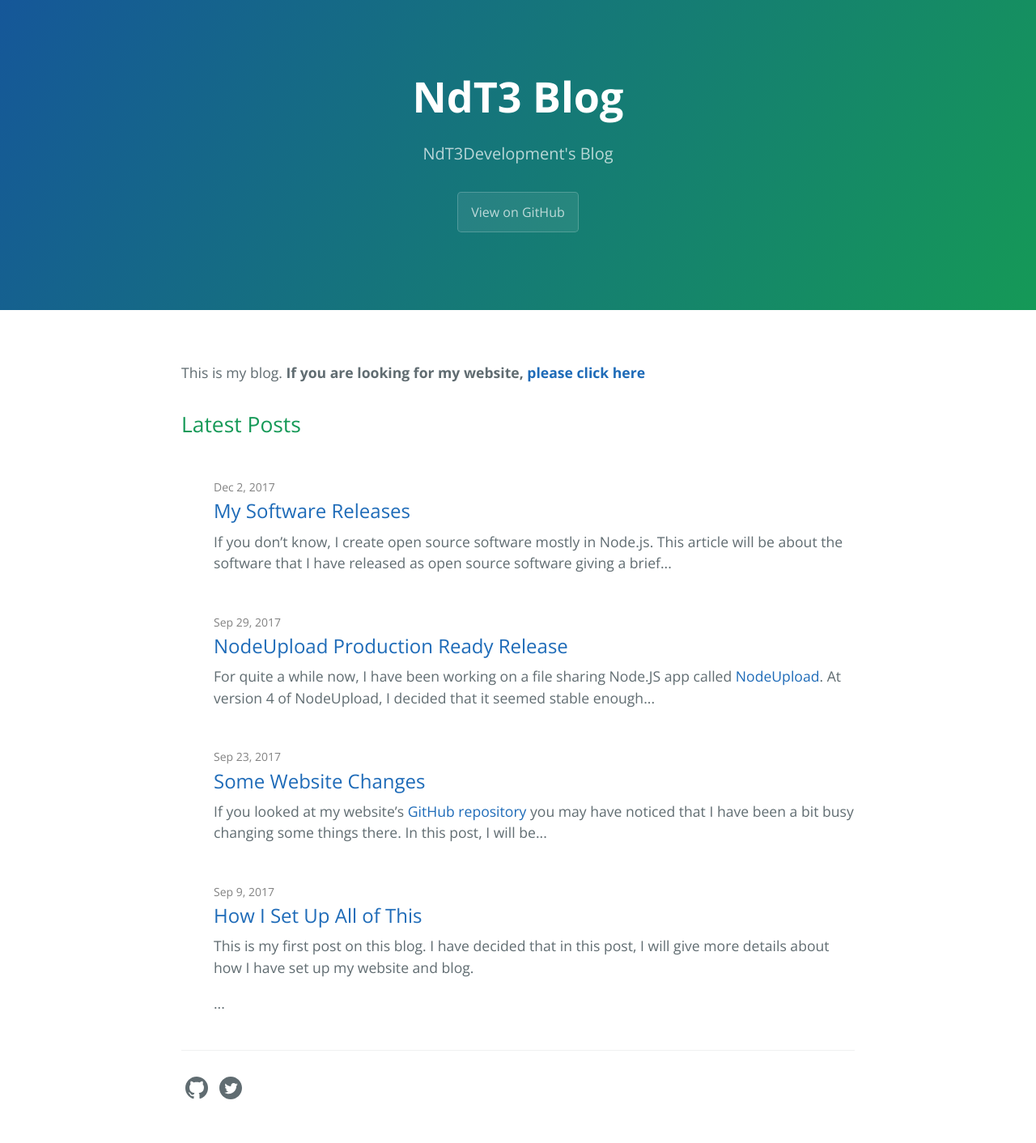
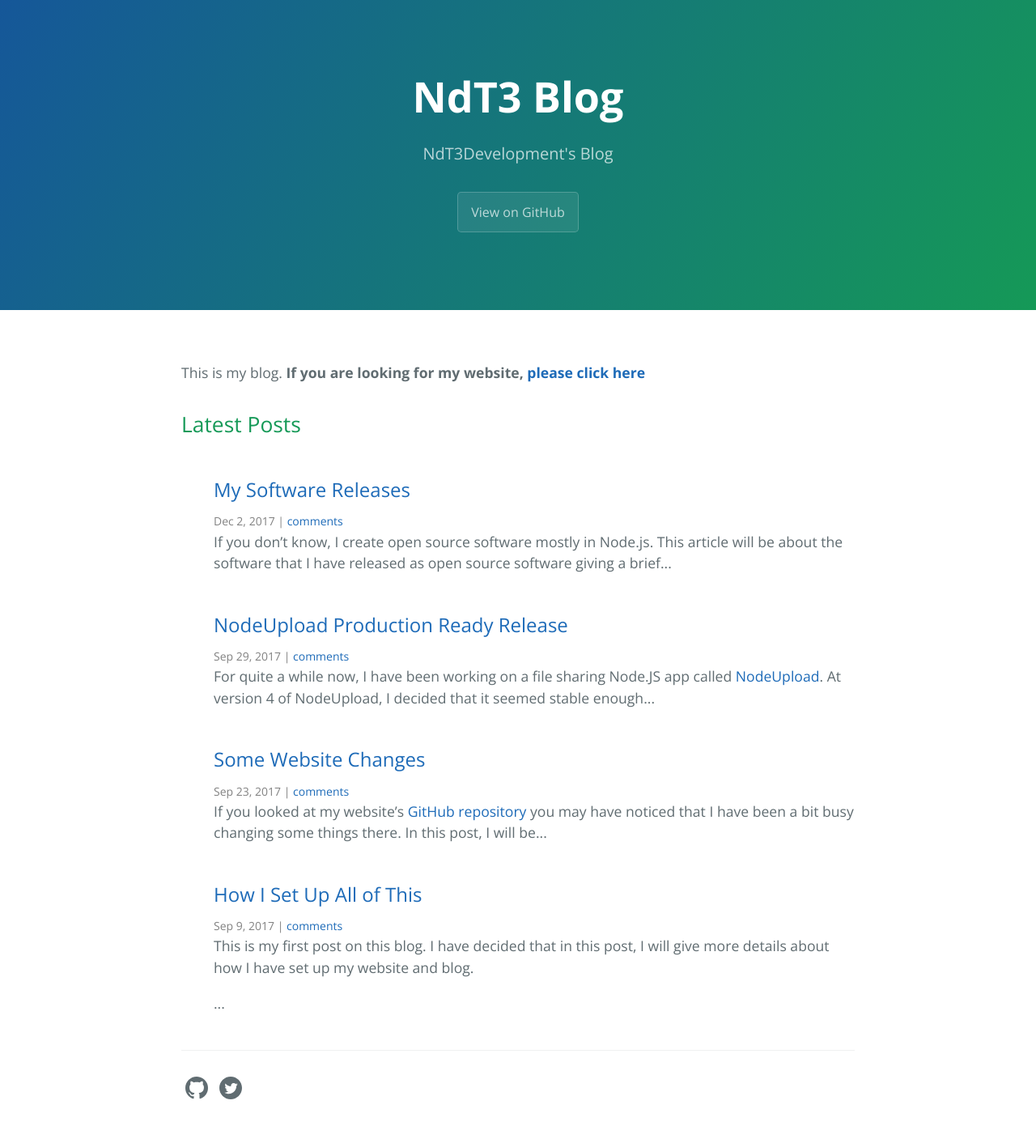
Before and after one commit to TrueWinter/blog, a Jekyll site: the page built from index.md, in a window 1280 px wide. Shown: the whole page at 81% size. Built offline with Jekyll 4.4.1, drawn with Linux system fonts in a browser that asks for light colours; comment, search, counter and statistics services are not loaded.

Commit message:
Added comment count

```diff
--- a/_layouts/home.html
+++ b/_layouts/home.html
@@ -14,12 +14,11 @@
     {% for post in site.posts %}
       <li>
 
-        {% assign date_format = site.cayman-blog.date_format | default: "%b %-d, %Y" %}
-        <span class="post-meta">{{ post.date | date: date_format }}</span>
-
         <h2>
           <a class="post-link" href="{{ post.url | relative_url }}" title="{{ post.title }}">{{ post.title | escape }}</a>
         </h2>
+		        {% assign date_format = site.cayman-blog.date_format | default: "%b %-d, %Y" %}
+	<span class="post-meta">{{ post.date | date: date_format }} | <a href="{{ post.url }}#disqus_thread"> comments</a></span>
 
         <span>{{ post.excerpt | markdownify | truncatewords: 30 }}</span>
 
@@ -28,3 +27,4 @@
   </ul>
 
 </div>
+<script id="dsq-count-scr" src="https://ndt3-blog.disqus.com/count.js" async></script>
```
